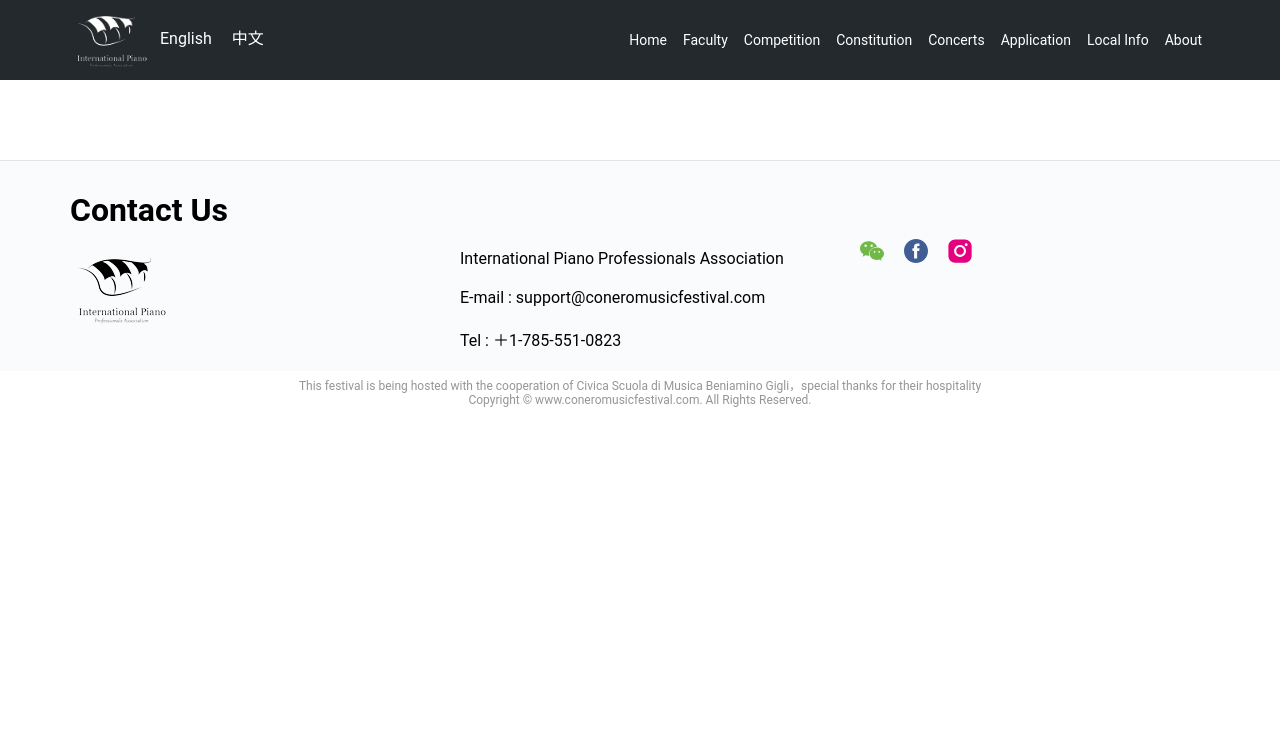
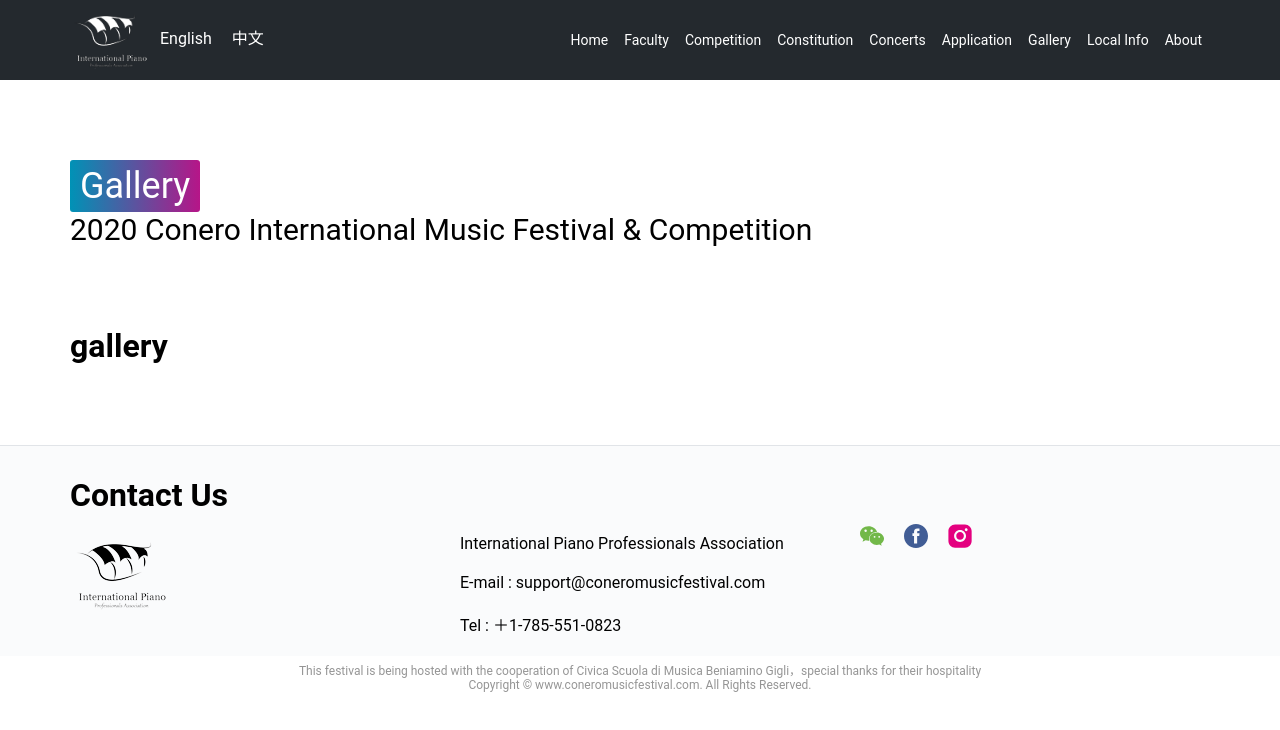
Before and after one commit to hamigithub/vue-music-season, a Vue app: page /gallery in a window 1280 px wide. Shown: the top 730 px of the page. Built offline with nearby package versions, Linux system fonts and the light colour scheme; what vue-resource would draw is missing.

Commit message:
updated by Hami

```diff
--- a/src/App.vue
+++ b/src/App.vue
@@ -50,6 +50,11 @@
                 <li class="page-nav__item">
                   <router-link :to="{name:'application'}">
                     <span>{{$t('appNavText.application')}}</span>
+                  </router-link>
+                </li>
+                <li class="page-nav__item">
+                  <router-link :to="{name:'gallery'}">
+                    <span>{{$t('appNavText.gallery')}}</span>
                   </router-link>
                 </li>
                 <li class="page-nav__item">
--- /dev/null
+++ b/src/components/Gallery.vue
@@ -0,0 +1,38 @@
+<template>
+  <div id="gallery">
+    <div class="container">
+      <div class="row">
+        <div class="col-xs-12">
+          <div class="componentTitle">
+            <div class="titleBtn font-white">{{$t('galleryTitle.title')}}</div>
+            <div>
+              <p class="title_p">{{$t('appPublic.row2')}}</p>
+            </div>
+          </div>
+        </div>
+      </div>
+    </div>
+
+    <div class="container">
+      <div class="row">
+        <div class="col-xs-12">
+          <h1>gallery</h1>
+        </div>
+      </div>
+    </div>
+  </div>
+</template>
+
+<script>
+export default {};
+</script>
+
+<style scoped>
+.homeSubject p {
+  text-indent: 50px;
+}
+
+.titleBtn {
+  background-image: linear-gradient(90deg, #0092b6, #b61588);
+}
+</style>
--- a/src/router.js
+++ b/src/router.js
@@ -86,6 +86,11 @@ export default new Router({
       component: () => import(/* webpackChunkName: "group-main" */'./components/Application')
     },
     {
+      path: "/gallery",
+      name: "gallery",
+      component: () => import(/* webpackChunkName: "group-main" */'./components/Gallery')
+    },
+    {
       path: "/tripInfo",
       name: "tripInfo",
       component: () => import(/* webpackChunkName: "group-main" */'./components/TripInfo')
```
Also changed, not shown: src/language/en.json, src/language/zh.json.
